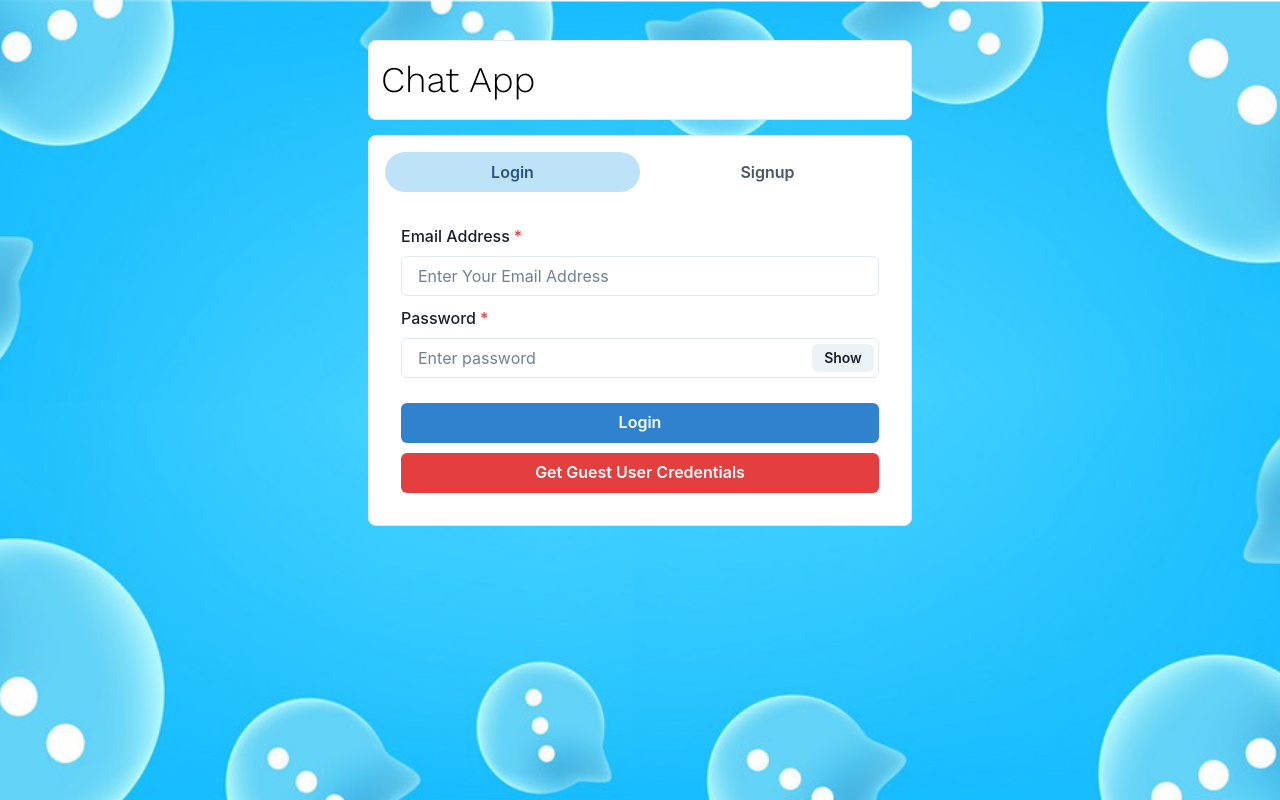
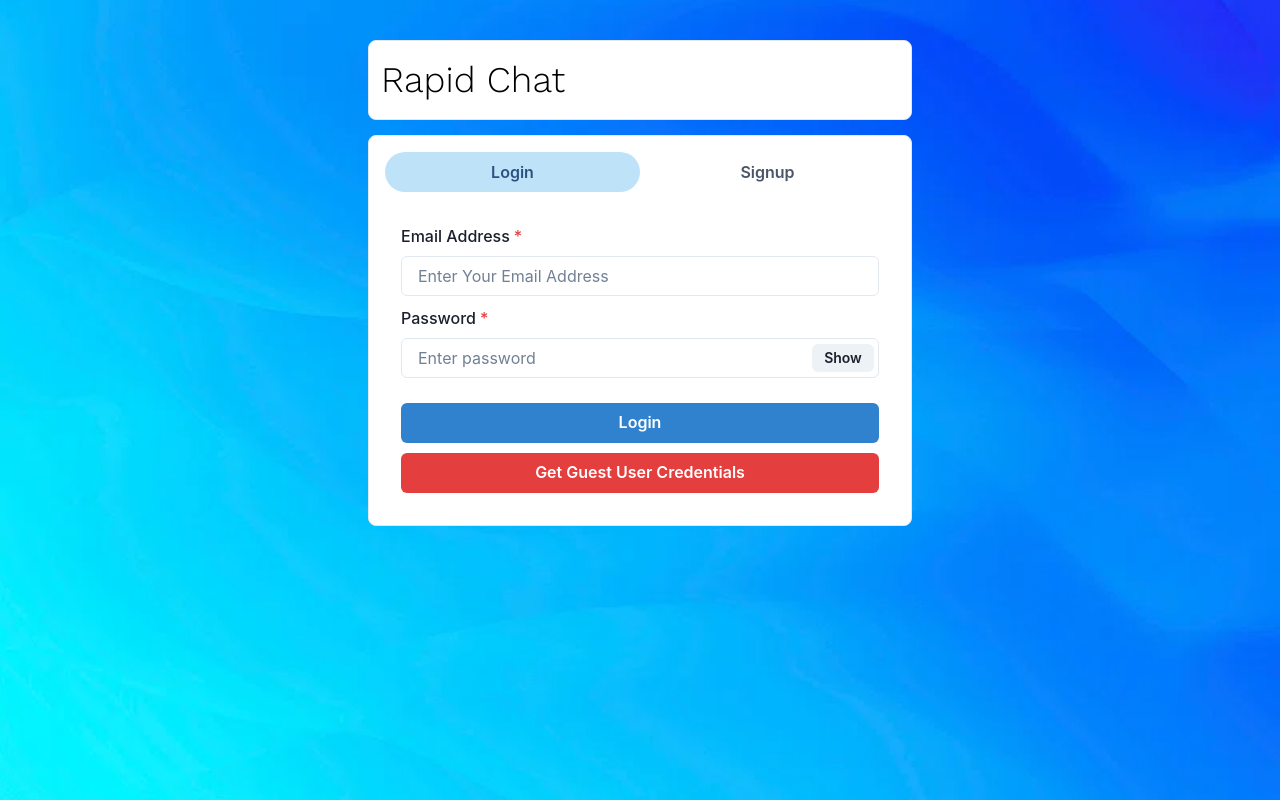
Before and after one commit to pwsd21/Chat-App, a React (Create React App) app in the folder frontend/: page / in a window 1280 px wide. Built offline with nearby package versions, Linux system fonts and the light colour scheme.

Commit message:
Fixed Styling Bugs

```diff
--- a/frontend/src/Pages/Chatpage.js
+++ b/frontend/src/Pages/Chatpage.js
@@ -12,7 +12,13 @@ const Chatpage = () => {
   return (
     <div style={{ width: "100%" }}>
       {user && <SideDrawer />}
-      <Box d="flex" justifyContent="space-between" w="100%" h="91.5vh" p="10px">
+      <Box
+        display="flex"
+        justifyContent="space-between"
+        w="100%"
+        h="91.5vh"
+        p="10px"
+      >
         {user && <MyChats fetchAgain={fetchAgain} />}
         {user && (
           <Chatbox fetchAgain={fetchAgain} setFetchAgain={setFetchAgain} />
--- a/frontend/src/Pages/HomePage.js
+++ b/frontend/src/Pages/HomePage.js
@@ -36,7 +36,7 @@ const HomePage = () => {
         borderWidth="1px"
       >
         <Text fontSize="4xl" fontFamily="Work Sans" color="black">
-          Chat App
+          Rapid Chat
         </Text>
       </Box>
       <Box bg="white" w="100%" p={4} borderRadius="lg" borderWidth="1px">
--- a/frontend/src/components/MyChats.js
+++ b/frontend/src/components/MyChats.js
@@ -69,7 +69,7 @@ const MyChats = ({ fetchAgain }) => {
         My Chats
         <GroupChatModal>
           <Button
-            d="flex"
+            display="flex"
             fontSize={{ base: "17px", md: "10px", lg: "17px" }}
             rightIcon={<AddIcon />}
           >
--- a/frontend/src/components/miscellaneous/SideDrawer.js
+++ b/frontend/src/components/miscellaneous/SideDrawer.js
@@ -126,7 +126,7 @@ function SideDrawer() {
   return (
     <>
       <Box
-        d="flex"
+        display="flex"
         justifyContent="space-between"
         alignItems="center"
         bg="white"
@@ -143,7 +143,7 @@ function SideDrawer() {
           </Button>
         </Tooltip>
         <Text fontSize="2xl" fontFamily="Work sans">
-          Chat App
+          Rapid Chat
         </Text>
         <div>
           <Menu>
```
Also changed, not shown: frontend/src/background.png.
